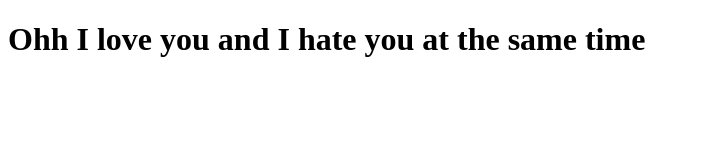
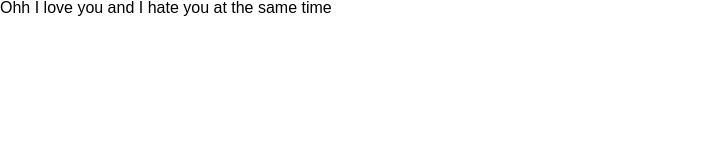
Before and after one commit to 39GAR/The_Engineer, a plain HTML site: page _layouts/default.html in a window 1280 px wide. Shown: the whole page, without its empty margins (0-708 px from the left). Drawn offline with Linux system fonts and the light colour scheme.

Commit message:
We are sleepy

```diff
--- a/_layouts/default.html
+++ b/_layouts/default.html
@@ -3,6 +3,7 @@
 	<meta charset="utf-8">
 	<meta name="viewport" content="width=device-width, initial-scale=1">
 	<title>SMME</title>
+	<link rel="stylesheet" href="/css/main.css"
 </head>
 <body>
    <h1>
--- /dev/null
+++ b/_site/css/main.css
@@ -0,0 +1,50 @@
+/* http://meyerweb.com/eric/tools/css/reset/
+   v2.0 | 20110126
+   License: none (public domain)
+*/
+
+html, body, div, span, applet, object, iframe,
+h1, h2, h3, h4, h5, h6, p, blockquote, pre,
+a, abbr, acronym, address, big, cite, code,
+del, dfn, em, img, ins, kbd, q, s, samp,
+small, strike, strong, sub, sup, tt, var,
+b, u, i, center,
+dl, dt, dd, ol, ul, li,
+fieldset, form, label, legend,
+table, caption, tbody, tfoot, thead, tr, th, td,
+article, aside, canvas, details, embed,
+figure, figcaption, footer, header, hgroup,
+menu, nav, output, ruby, section, summary,
+time, mark, audio, video {
+	margin: 0;
+	padding: 0;
+	border: 0;
+	font-size: 100%;
+	font: inherit;
+	vertical-align: baseline;
+}
+/* HTML5 display-role reset for older browsers */
+article, aside, details, figcaption, figure,
+footer, header, hgroup, menu, nav, section {
+	display: block;
+}
+body {
+	line-height: 1;
+  font-family: arial, sans;
+}
+ol, ul {
+	list-style: none;
+}
+blockquote, q {
+	quotes: none;
+}
+blockquote:before, blockquote:after,
+q:before, q:after {
+	content: '';
+	content: none;
+}
+table {
+	border-collapse: collapse;
+	border-spacing: 0;
+}
+/* My own css Baby!!! */
--- /dev/null
+++ b/css/main.css
@@ -0,0 +1,50 @@
+/* http://meyerweb.com/eric/tools/css/reset/
+   v2.0 | 20110126
+   License: none (public domain)
+*/
+
+html, body, div, span, applet, object, iframe,
+h1, h2, h3, h4, h5, h6, p, blockquote, pre,
+a, abbr, acronym, address, big, cite, code,
+del, dfn, em, img, ins, kbd, q, s, samp,
+small, strike, strong, sub, sup, tt, var,
+b, u, i, center,
+dl, dt, dd, ol, ul, li,
+fieldset, form, label, legend,
+table, caption, tbody, tfoot, thead, tr, th, td,
+article, aside, canvas, details, embed,
+figure, figcaption, footer, header, hgroup,
+menu, nav, output, ruby, section, summary,
+time, mark, audio, video {
+	margin: 0;
+	padding: 0;
+	border: 0;
+	font-size: 100%;
+	font: inherit;
+	vertical-align: baseline;
+}
+/* HTML5 display-role reset for older browsers */
+article, aside, details, figcaption, figure,
+footer, header, hgroup, menu, nav, section {
+	display: block;
+}
+body {
+	line-height: 1;
+  font-family: arial, sans;
+}
+ol, ul {
+	list-style: none;
+}
+blockquote, q {
+	quotes: none;
+}
+blockquote:before, blockquote:after,
+q:before, q:after {
+	content: '';
+	content: none;
+}
+table {
+	border-collapse: collapse;
+	border-spacing: 0;
+}
+/* My own css Baby!!! */
```
Also changed, not shown: _site/Front_Page.html (+1 -0 lines).
